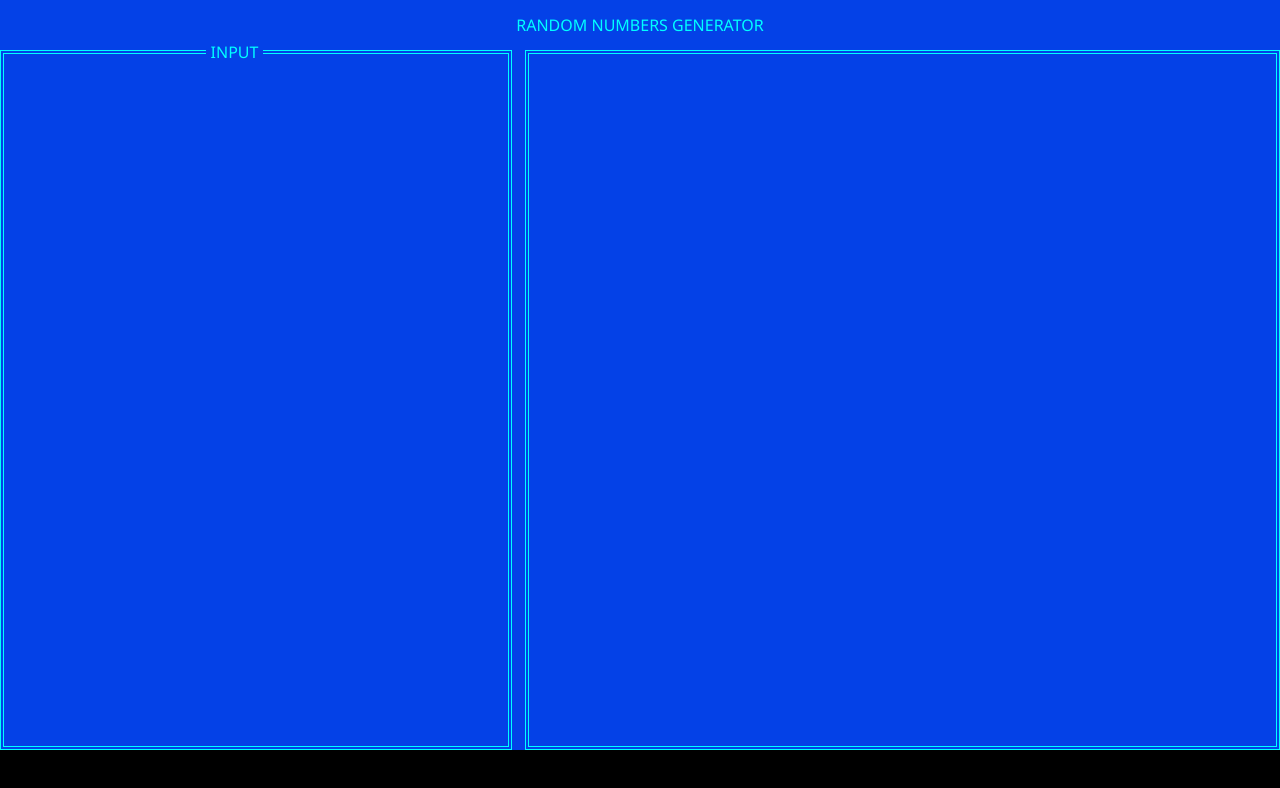
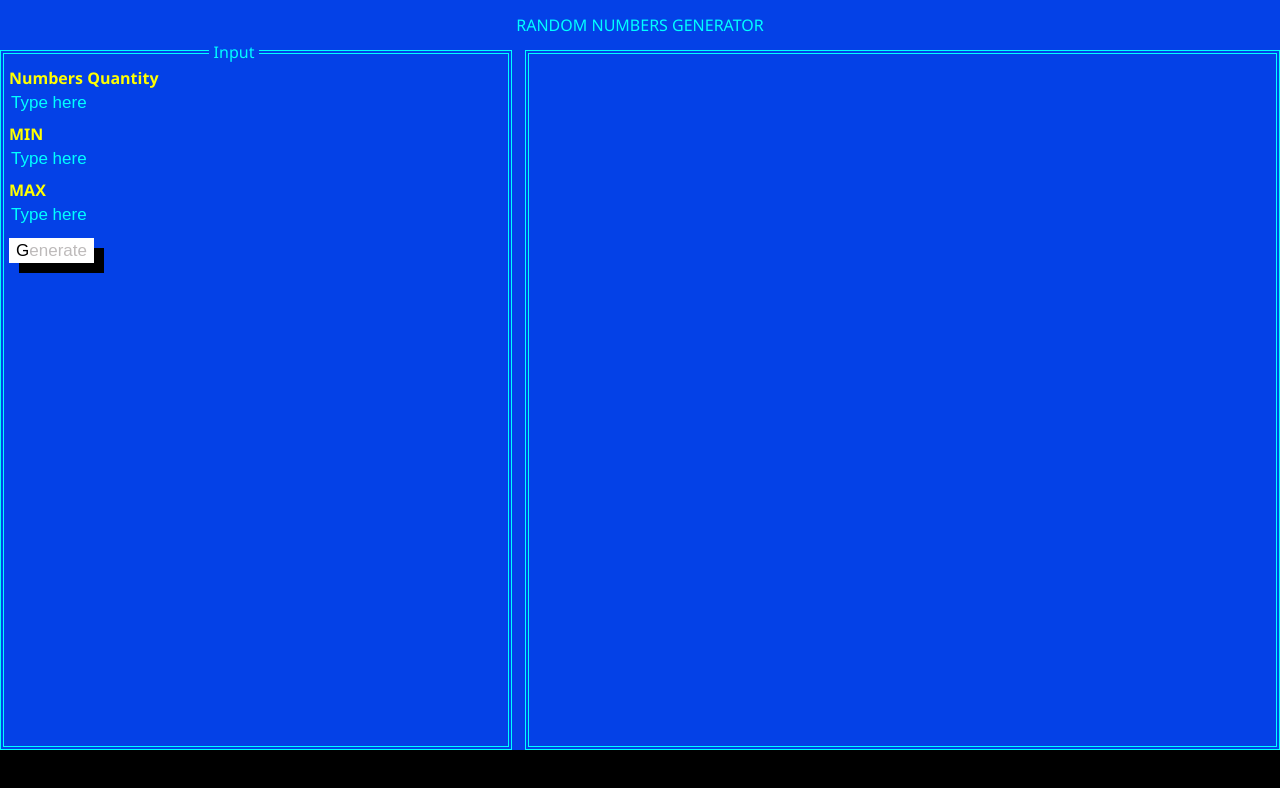
Before and after one commit to EvgeniyMorozov164/random-numbers-generator, a plain HTML site: page index.html in a window 1280 px wide. Drawn offline with Linux system fonts and the light colour scheme.

Commit message:
feat: add aside structure and styles

```diff
--- a/index.js
+++ b/index.js
@@ -14,16 +14,23 @@ function getDOMElement(name = "div", className = "") {
 
 // input generator
 
-function getInput(labelText, type = "text", placeholder = "") {
+function getInput(labelText, type = "text", inputClass = "input", placeholder = "Type here", labelClass = "label", inputContainerClass = "inputContainer") {
+  const inputContainer = document.createElement("p");
+  inputContainer.classList.add(inputContainerClass)
   const newLabel = document.createElement("label");
   newLabel.textContent = labelText;
+  newLabel.classList.add(labelClass);
+  const br = document.createElement("br");
   const newInput = document.createElement("input");
   newInput.type = type;
   if (placeholder) {
     newInput.placeholder = placeholder;
   }
-  newLabel.append(newInput)
-  return newLabel;
+  newInput.classList.add(inputClass);
+  inputContainer.append(newLabel);
+  newLabel.append(br, newInput);
+
+  return inputContainer;
 }
 
 // list item generator
@@ -35,6 +42,16 @@ function getListItem(className) {
   return liItem;
 }
 
+// Button generator
+
+function getButton(type = "button", className = "button", text = "") {
+  const btn = document.createElement("button");
+  btn.type = type;
+  btn.classList.add(className);
+  btn.textContent = text;
+
+  return btn;
+}
 // DOM generation
 
 const header = getDOMElement("header", "header");
@@ -57,7 +74,26 @@ main.append(aside, displayNumsDiv);
 // aside
 
 const asideH2 = getDOMElement("h2", "heading2");
-asideH2.textContent = "INPUT";
+asideH2.textContent = "Input";
 
+const form = getDOMElement("form", "form");
 const inputList = getDOMElement("ul", "inputList")
-aside.append(asideH2, inputList);
+
+const liItem1 = getListItem("listItem");
+const numQuantity = getInput("Numbers Quantity", "tel")
+liItem1.append(numQuantity);
+
+const liItem2 = getListItem("listItem");
+const min = getInput("MIN", "tel");
+liItem2.append(min);
+
+const liItem3 = getListItem("listItem");
+const max = getInput("MAX", "tel");
+liItem3.append(max);
+
+inputList.append(liItem1, liItem2, liItem3);
+
+const genBtn = getButton("submit", "btn", "Generate");
+
+form.append(inputList, genBtn);
+aside.append(asideH2, form);
--- a/style.css
+++ b/style.css
@@ -33,6 +33,7 @@ body {
   height: 100%;
   border: double 4px aqua;
   position: relative;
+  padding-left: 5px;
 }
 
 .heading2 {
@@ -42,6 +43,58 @@ body {
   top: -10px;
   left: 40%;
   background-color: rgb(4, 65, 231);
+}
+
+.label {
+  color: yellow;
+  font-weight: bold;
+}
+
+.input {
+  margin: 5px 0 10px 0;
+  height: 25px;
+  background-color:rgb(4, 65, 231);
+  border: none;
+  width: 100%;
+}
+
+.input::placeholder {
+  color: aqua;
+  font-size: 17px;
+}
+
+.input:focus,
+.input:focus::placeholder {
+  outline: none;
+  background-color: rgb(147, 172, 197);
+  color: black;
+}
+
+.btn {
+  height: 25px;
+  width: 85px;
+  border: none;
+  background-color: white;
+  cursor: pointer;
+  font-size: 17px;
+  color:rgb(190, 187, 187);
+  box-shadow: 10px 10px 0 black;
+  transition: all 1 ease;
+}
+
+.btn:hover {
+  background-color: yellow;
+  color: red;
+}
+
+.btn::first-letter,
+.btn:hover::first-letter {
+  color: black;
+}
+
+.btn:active {
+  transform: translate(10px, 10px);
+  box-shadow: 0 0 0 black;
 }
 
 .displayNums {
```
